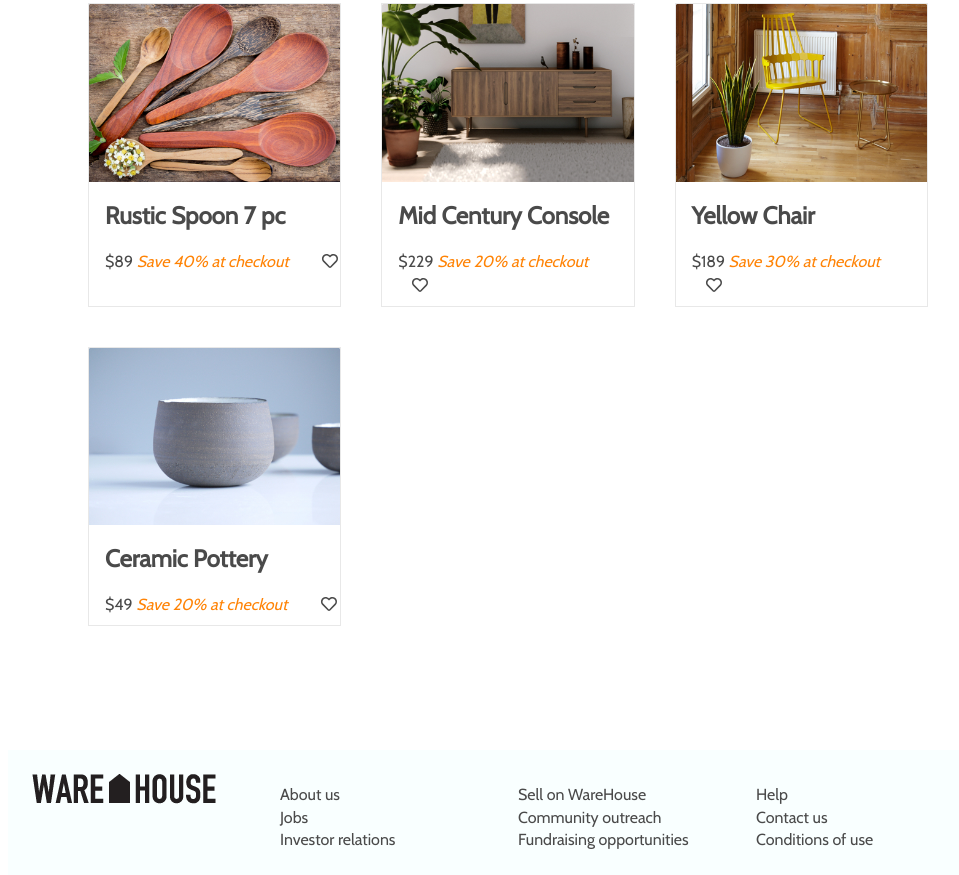
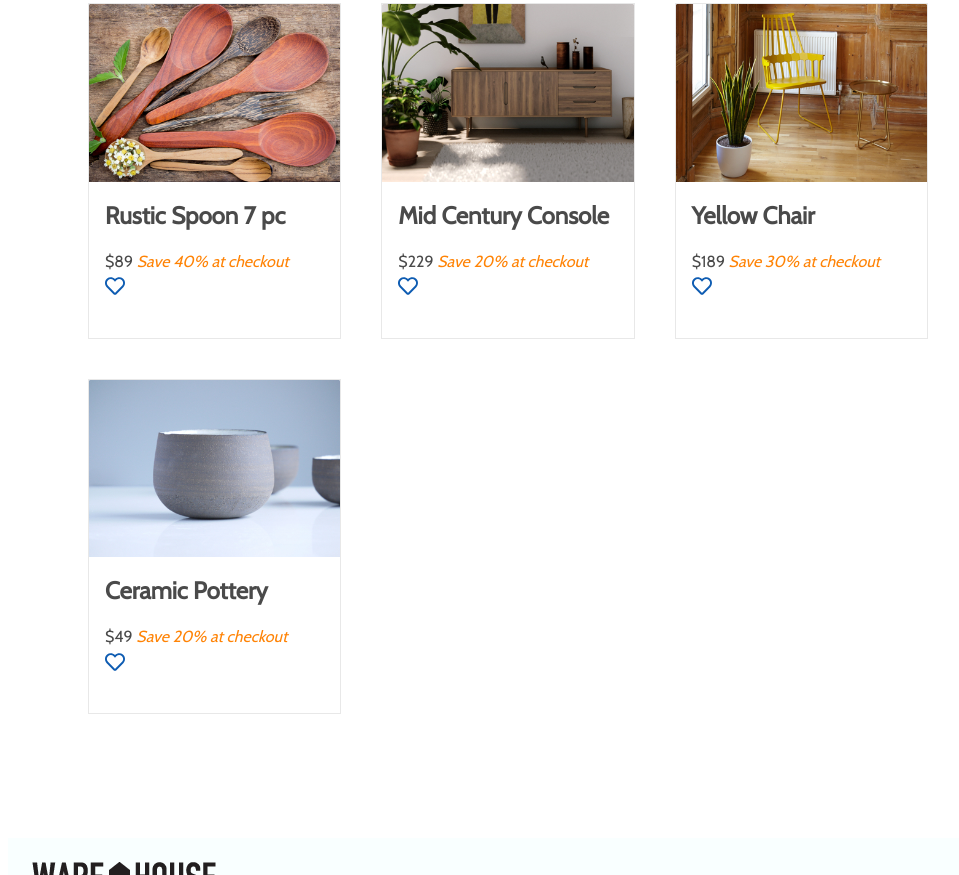
Before and after one commit to lauramottram/warehouse, a plain HTML site: page deals.html in a window 1280 px wide. Shown: the part 370-1245 px from the top of the page, without its empty margins (132-1091 px from the left). Drawn offline with nearby package versions, Linux system fonts and the light colour scheme.

```diff
--- a/deals.html
+++ b/deals.html
@@ -74,7 +74,7 @@
             <h3>Rustic Spoon 7 pc</h3></a>
             <span class="price">$89</span>
             <span class="discount">Save 40% at checkout</span>
-            <a href="" class="top-icon" alt="Add to Wishlist" title="add to wishlist"><i class="far fa-heart"></i></a>
+            <p><a href="" class="wishlist-deals" alt="Add to Wishlist" title="add to wishlist"><i class="far fa-heart"></i></a><p>
           </div>
         </div>
 
@@ -86,7 +86,7 @@
             <h3>Mid Century Console</h3></a>
             <span class="price">$229</span>
             <span class="discount">Save 20% at checkout</span>
-            <a href="" class="top-icon" alt="Add to Wishlist" title="add to wishlist"><i class="far fa-heart"></i></a>
+            <p><a href="" class="wishlist-deals" alt="Add to Wishlist" title="add to wishlist"><i class="far fa-heart"></i></a><p>
           </div>
         </div>
 
@@ -98,7 +98,7 @@
             <h3>Yellow Chair</h3></a>
             <span class="price">$189</span>
             <span class="discount">Save 30% at checkout</span>
-            <a href="" class="top-icon" alt="Add to Wishlist" title="add to wishlist"><i class="far fa-heart"></i></a>
+            <p><a href="" class="wishlist-deals" alt="Add to Wishlist" title="add to wishlist"><i class="far fa-heart"></i></a><p>
           </div>
         </div>
 
@@ -110,7 +110,7 @@
             <h3>Ceramic Pottery</h3></a>
             <span class="price">$49</span>
             <span class="discount">Save 20% at checkout</span>
-            <a href="" class="top-icon" alt="Add to Wishlist" title="add to wishlist"><i class="far fa-heart"></i></a>
+            <p><a href="" class="wishlist-deals" alt="Add to Wishlist" title="add to wishlist"><i class="far fa-heart"></i></a><p>
           </div>
         </div>
 
--- a/resources/css/base.css
+++ b/resources/css/base.css
@@ -118,6 +118,7 @@
 .discount {
   color: #FF8305;
   font-style: italic;
+  padding-bottom: 1rem;
 }
 
 .product-list-section {
@@ -163,6 +164,7 @@
 .product-item .price {
   color: hsla(0, 0%, 29%, 1);
   margin-left: 1rem;
+  margin-bottom: 1rem;
 }
 
 
@@ -342,6 +344,10 @@
 
 .wishlist {
   margin: 0;
+}
+
+.wishlist-deals {
+  margin-left: 1rem;
 }
 
 
```
Also changed, not shown: living.html (+2 -1 lines).
